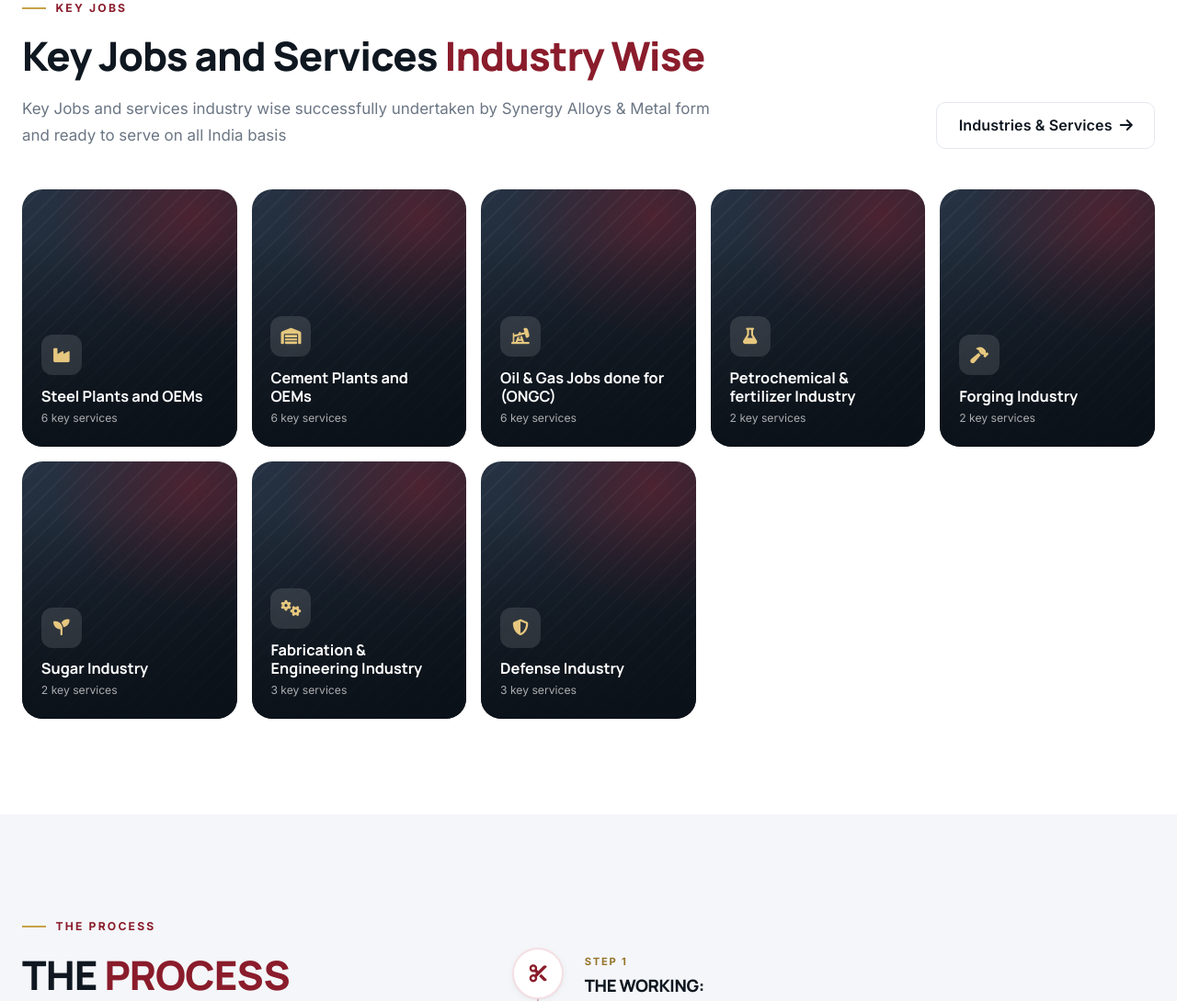
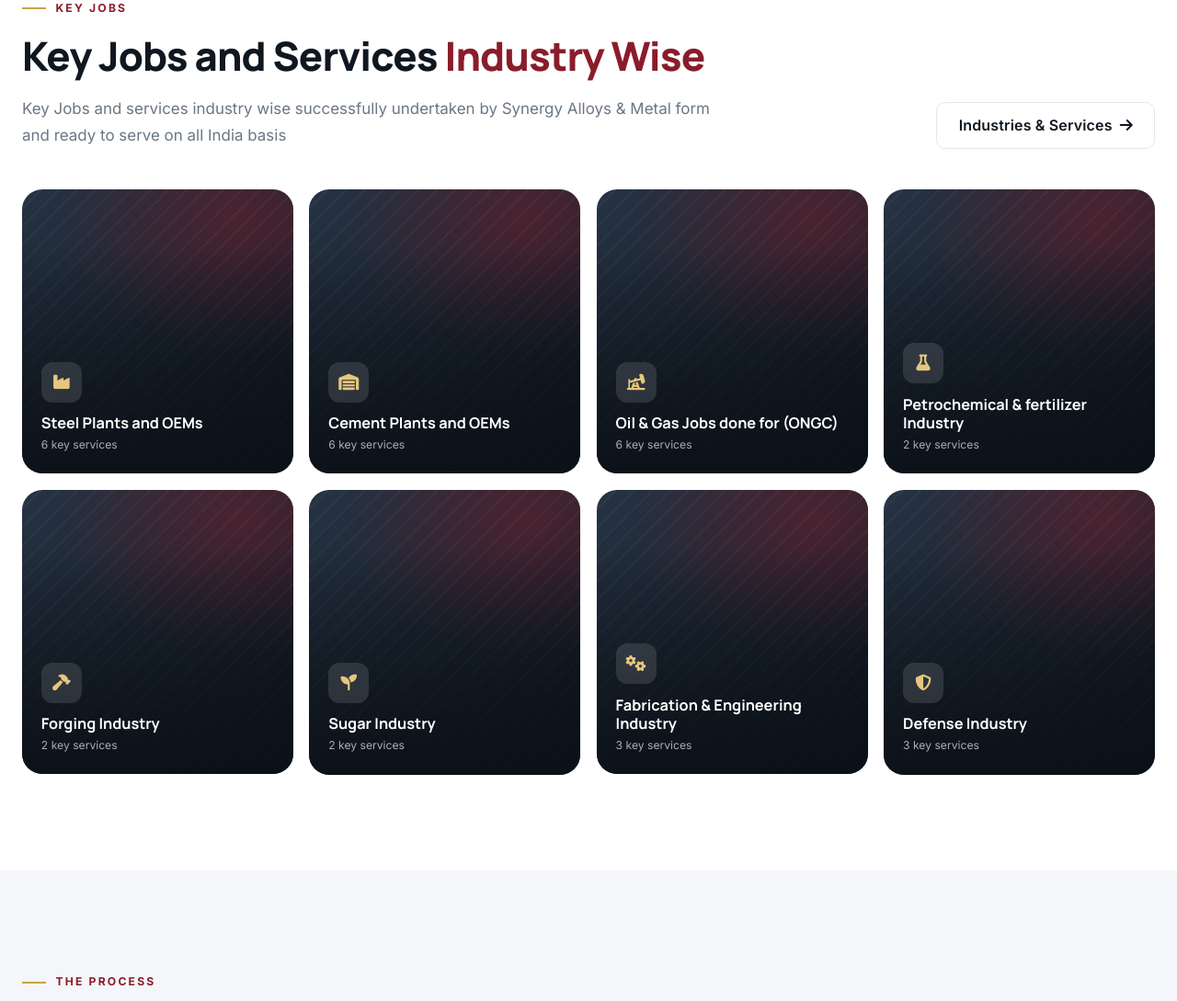
Before and after one commit to santo0011/Wear-Plates-Synergy, a Laravel app: page / in a window 1280 px wide. Shown: the part 4730-5819 px from the top of the page at 92% size. Run offline with Laravel 12, Linux system fonts and the light colour scheme; data comes from the database, SQL or seed files in the repository; some libraries are stand-ins or nearby versions.

Commit message:
Show home industry sectors four per row
Eight sectors now sit in two even rows on desktop and two per row on
smaller screens. Adds a test covering the header logo strip upload.

Co-Authored-By: Claude Opus 5.5 <noreply@anthropic.com>

```diff
--- a/public/css/site.css
+++ b/public/css/site.css
@@ -431,8 +431,8 @@ a:hover .more i { transform: translateX(4px); }
 @media (max-width: 575.98px) { .ve-steps { grid-template-columns: 1fr; } }
 
 /* ---------- Industries ---------- */
-.industry-grid { display: grid; grid-template-columns: repeat(5, 1fr); gap: 1rem; }
-.industry-tile { position: relative; border-radius: var(--radius-lg); overflow: hidden; aspect-ratio: 3 / 3.6; display: block; color: #fff; isolation: isolate; }
+.industry-grid { display: grid; grid-template-columns: repeat(4, 1fr); gap: 1.1rem; }
+.industry-tile { position: relative; border-radius: var(--radius-lg); overflow: hidden; aspect-ratio: 4 / 4.2; display: block; color: #fff; isolation: isolate; }
 .industry-tile .media { position: absolute; inset: 0; }
 .industry-tile .media-ph-icon { display: none; }
 .industry-tile::after { content: ""; position: absolute; inset: 0; z-index: 1; background: linear-gradient(180deg, rgba(11, 17, 24, .05) 20%, rgba(11, 17, 24, .92)); transition: background .35s; }
@@ -442,8 +442,8 @@ a:hover .more i { transform: translateX(4px); }
 .industry-tile:hover .industry-body i { background: var(--gold); color: var(--ink); }
 .industry-body strong { font-family: var(--font-head); font-size: 1.02rem; line-height: 1.25; color: #fff; }
 .industry-body small { font-size: .76rem; color: rgba(255, 255, 255, .65); }
-@media (max-width: 1199.98px) { .industry-grid { grid-template-columns: repeat(4, 1fr); } }
-@media (max-width: 991.98px) { .industry-grid { grid-template-columns: repeat(3, 1fr); } }
+/* 4 per row on desktop (8 sectors = 2 even rows); 2 per row below 992px so rows stay even. */
+@media (max-width: 991.98px) { .industry-grid { grid-template-columns: repeat(2, 1fr); } .industry-tile { aspect-ratio: 4 / 3.4; } }
 @media (max-width: 575.98px) { .industry-grid { grid-template-columns: 1fr 1fr; } .industry-tile { aspect-ratio: 1; } }
 
 /* ---------- Process list (home) ---------- */
--- a/resources/views/pages/home.blade.php
+++ b/resources/views/pages/home.blade.php
@@ -212,7 +212,7 @@
         </div>
         <div class="industry-grid">
             @foreach ($sectors as $sector)
-                <a href="{{ route('industries') }}#sector-{{ \Illuminate\Support\Str::slug($sector['name'] ?? '') }}" class="industry-tile reveal" data-delay="{{ $loop->index % 5 }}">
+                <a href="{{ route('industries') }}#sector-{{ \Illuminate\Support\Str::slug($sector['name'] ?? '') }}" class="industry-tile reveal" data-delay="{{ $loop->index % 4 }}">
                     <x-media :src="$sector['image'] ?? null" :alt="$sector['name'] ?? ''" :icon="$sector['icon'] ?? 'fa-solid fa-industry'" class="industry-img" />
                     <span class="industry-body">
                         <i class="{{ $sector['icon'] ?? 'fa-solid fa-industry' }}" aria-hidden="true"></i>
```
Also changed, not shown: tests/Feature/ContentEditorTest.php (+14 -0 lines).
